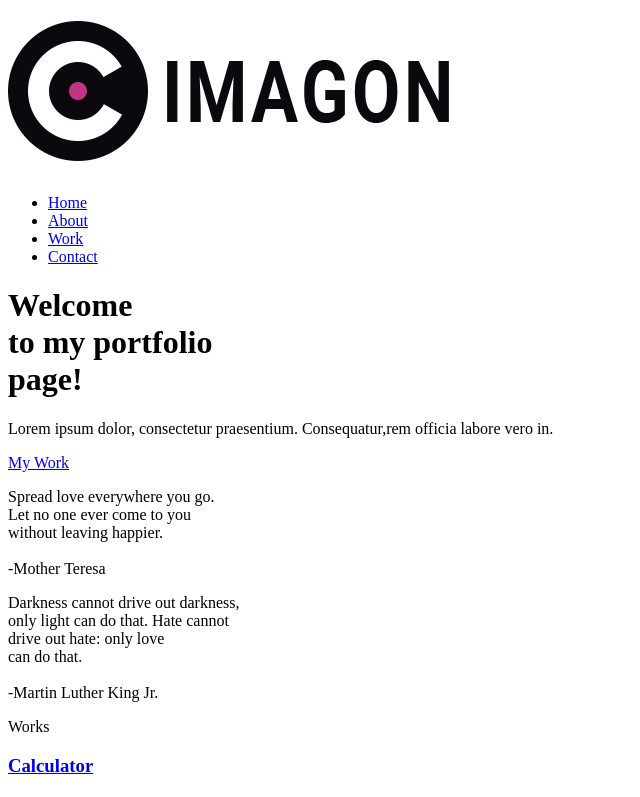
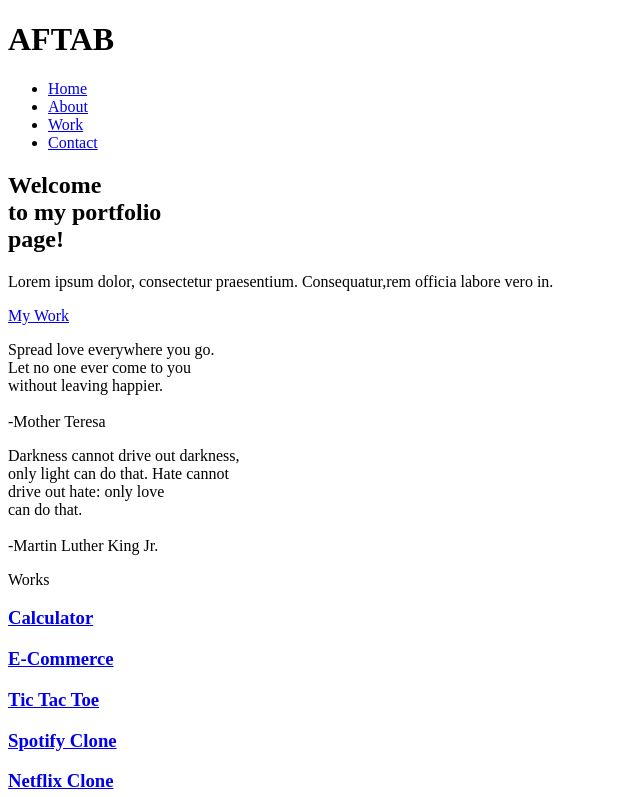
Before and after one commit to aftabahmad888/Portfolio_Page, a plain HTML site: page index.html in a window 1280 px wide. Shown: the top 797 px of the page, without its empty margins (0-640 px from the left). Drawn offline with Linux system fonts and the light colour scheme.

Commit message:
I have added my name on top and structured the whole page.

```diff
--- a/index.html
+++ b/index.html
@@ -17,8 +17,9 @@
     <!-- .NAV-BAR -->
     <header class="header-main">
         <div class="header-main-logo">
-            <img src="../Portfolio_Page/images/logo.png" alt="Imagon-Logo">
-
+            <!-- . I have put my name on top of page -->
+            <h1>AFTAB</h1>
+            <!-- . Here are the links to look for my work and navigate on page. -->
             <nav class="header-main-nav">
                 <ul>
                     <li> <a href="index.html">Home</a></li>
@@ -34,8 +35,10 @@
     <!-- # Main Section  -->
     <!-- .For the HERO SECTION -->
     <main>
+
+        <!-- . In here section I have put my welcome messsage and my picture -->
         <div class="main-intro">
-            <h1>Welcome <br>to my portfolio<br>page!</h1>
+            <h2>Welcome <br>to my portfolio<br>page!</h2>
             <p>Lorem ipsum dolor, consectetur praesentium. Consequatur,rem officia labore vero in.</p>
             <a href="#">My Work</a>
         </div>
```
